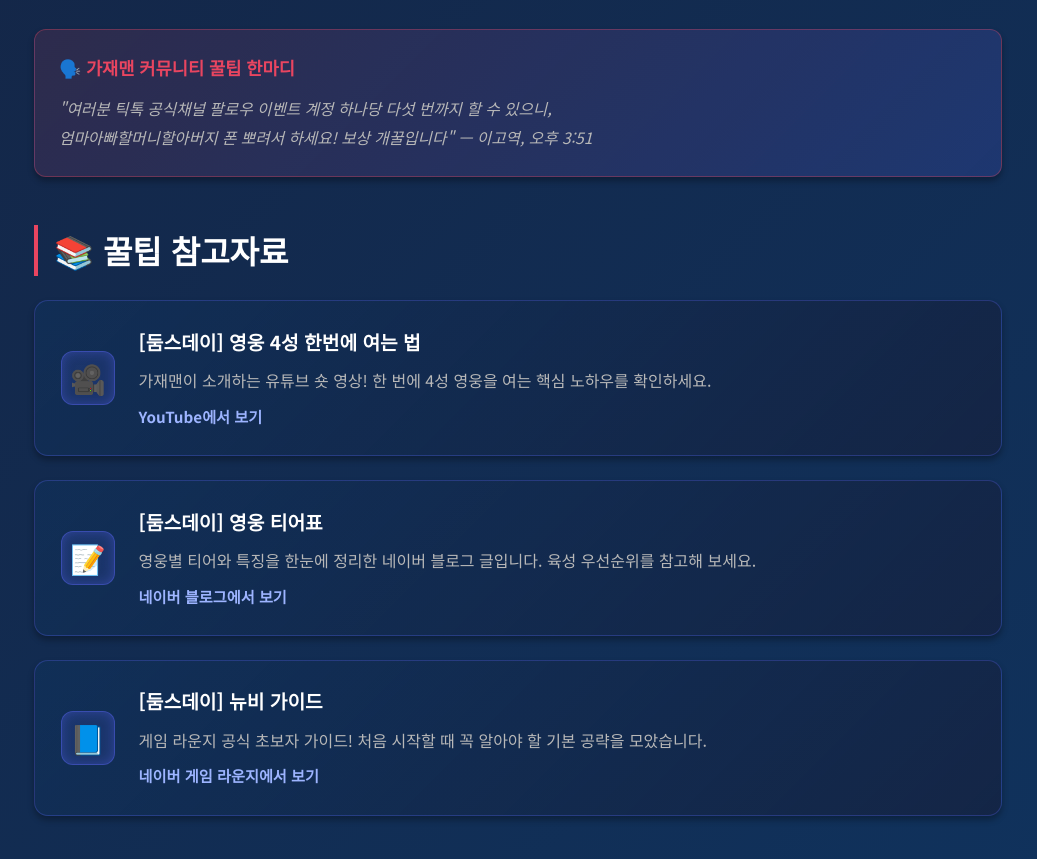
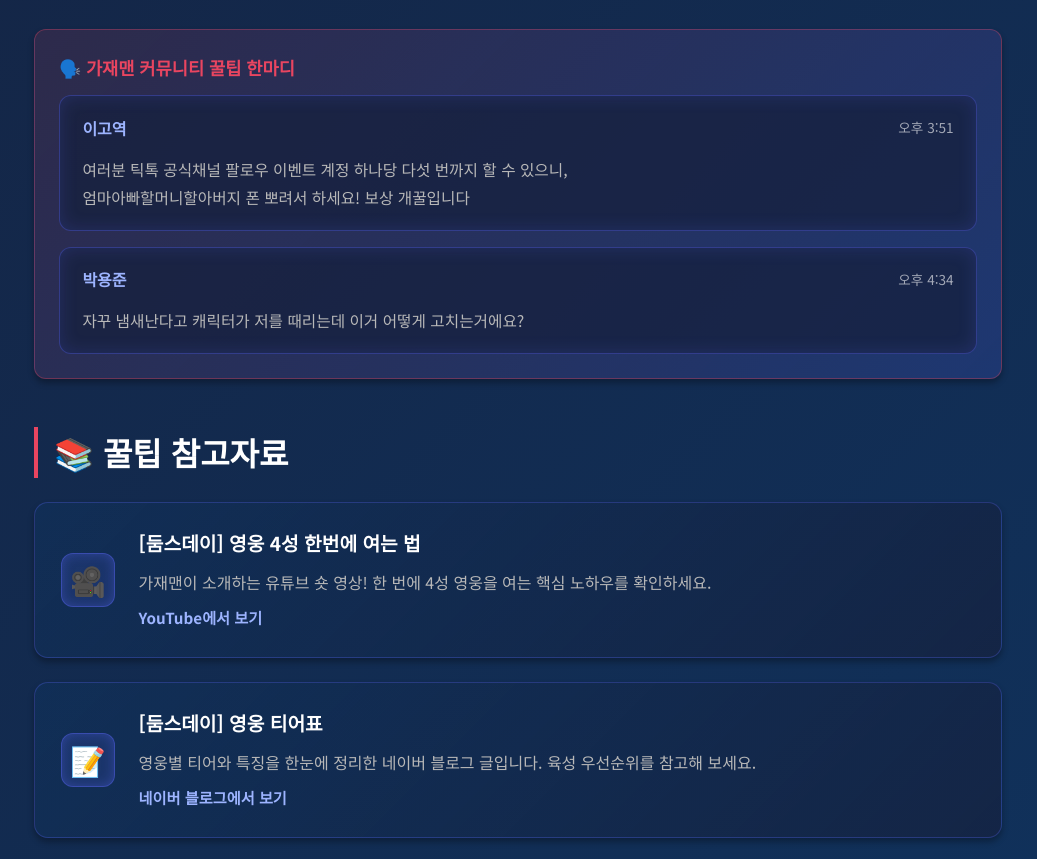
Before and after one commit to rlaope/doomsday, a plain HTML site: page index.html in a window 1280 px wide. Shown: the part 4390-5249 px from the top of the page, without its empty margins (122-1159 px from the left). Drawn offline with Linux system fonts and the light colour scheme.

Commit message:
drangonpark

```diff
--- a/index.html
+++ b/index.html
@@ -165,7 +165,25 @@
 
             <div class="tips-callout">
                 <p class="tips-callout-title">🗣️ 가재맨 커뮤니티 꿀팁 한마디</p>
-                <p class="tips-callout-quote">"여러분 틱톡 공식채널 팔로우 이벤트 계정 하나당 다섯 번까지 할 수 있으니,<br>엄마아빠할머니할아버지 폰 뽀려서 하세요! 보상 개꿀입니다" — 이고역, 오후 3:51</p>
+                <div class="tips-chat-bubble">
+                    <div class="tips-chat-header">
+                        <span class="tips-user">이고역</span>
+                        <span class="tips-time">오후 3:51</span>
+                    </div>
+                    <p class="tips-chat-message">
+                        여러분 틱톡 공식채널 팔로우 이벤트 계정 하나당 다섯 번까지 할 수 있으니,<br>
+                        엄마아빠할머니할아버지 폰 뽀려서 하세요! 보상 개꿀입니다
+                    </p>
+                </div>
+                <div class="tips-chat-bubble">
+                    <div class="tips-chat-header">
+                        <span class="tips-user">박용준</span>
+                        <span class="tips-time">오후 4:34</span>
+                    </div>
+                    <p class="tips-chat-message">
+                        자꾸 냄새난다고 캐릭터가 저를 때리는데 이거 어떻게 고치는거에요?
+                    </p>
+                </div>
             </div>
         </section>
 
--- a/styles.css
+++ b/styles.css
@@ -526,11 +526,40 @@ body {
     color: var(--highlight-color);
 }
 
-.tips-callout-quote {
+.tips-chat-bubble {
+    position: relative;
+    background: rgba(22, 33, 62, 0.75);
+    border: 1px solid rgba(88, 101, 242, 0.4);
+    border-radius: 12px;
+    padding: 1.2rem 1.4rem 1.1rem;
+    box-shadow: inset 0 0 18px rgba(88, 101, 242, 0.18);
+}
+
+.tips-chat-bubble + .tips-chat-bubble {
+    margin-top: 1rem;
+}
+
+.tips-chat-header {
+    display: flex;
+    justify-content: space-between;
+    align-items: center;
+    margin-bottom: 0.9rem;
+}
+
+.tips-user {
+    font-weight: 700;
+    color: #9db4ff;
+}
+
+.tips-time {
+    font-size: 0.85rem;
+    color: rgba(255, 255, 255, 0.6);
+}
+
+.tips-chat-message {
     font-size: 0.98rem;
     line-height: 1.8;
     color: var(--text-secondary);
-    font-style: italic;
 }
 
 /* 푸터 */
```
